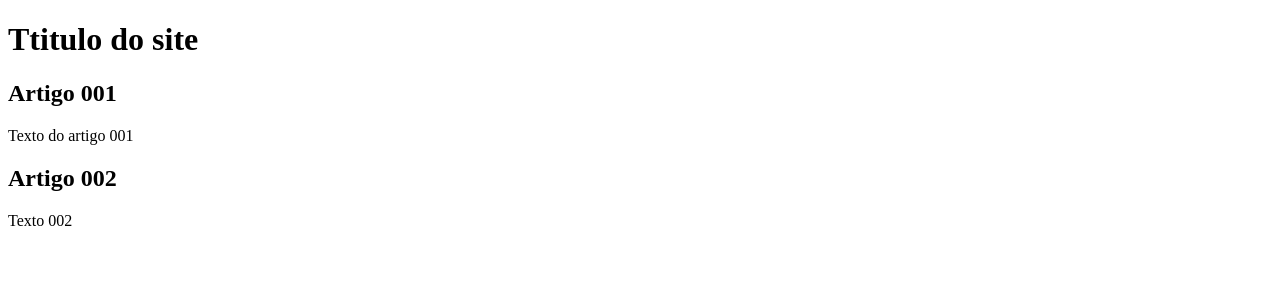
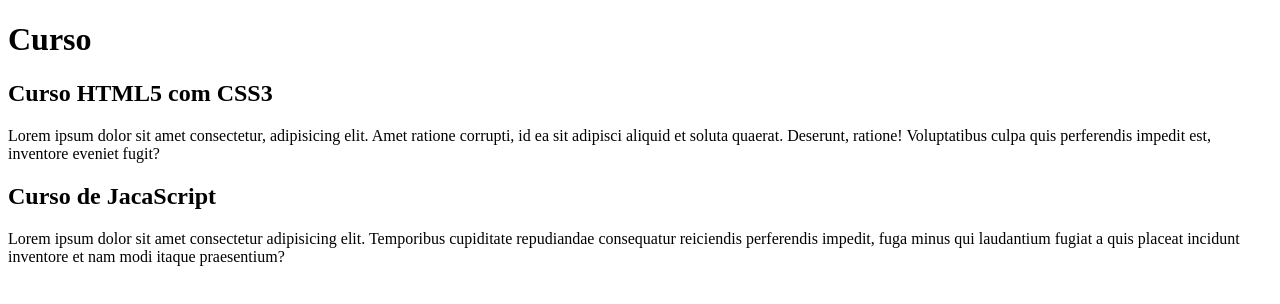
Before and after one commit to brunommedeiro/projeto-site, a plain HTML site: page index.html in a window 1280 px wide. Drawn offline with Linux system fonts and the light colour scheme.

Commit message:
comecei a escrever o conteúdo

```diff
--- a/index.html
+++ b/index.html
@@ -10,15 +10,19 @@
 <body>
     <main>
         <header>
-            <h1>Ttitulo do site</h1>
+            <h1>Curso</h1>
         </header>
         <article>
-            <h2>Artigo 001</h2>
-            <p>Texto do artigo 001</p>
+            <h2>Curso HTML5 com CSS3</h2>
+            <p>Lorem ipsum dolor sit amet consectetur, adipisicing elit. Amet ratione corrupti, id ea sit adipisci
+                aliquid et soluta quaerat. Deserunt, ratione! Voluptatibus culpa quis perferendis impedit est, inventore
+                eveniet fugit?</p>
         </article>
         <article>
-            <h2>Artigo 002</h2>
-            <p>Texto 002</p>
+            <h2>Curso de JacaScript</h2>
+            <p>Lorem ipsum dolor sit amet consectetur adipisicing elit. Temporibus cupiditate repudiandae consequatur
+                reiciendis perferendis impedit, fuga minus qui laudantium fugiat a quis placeat incidunt inventore et
+                nam modi itaque praesentium?</p>
         </article>
     </main>
 </body>
```
